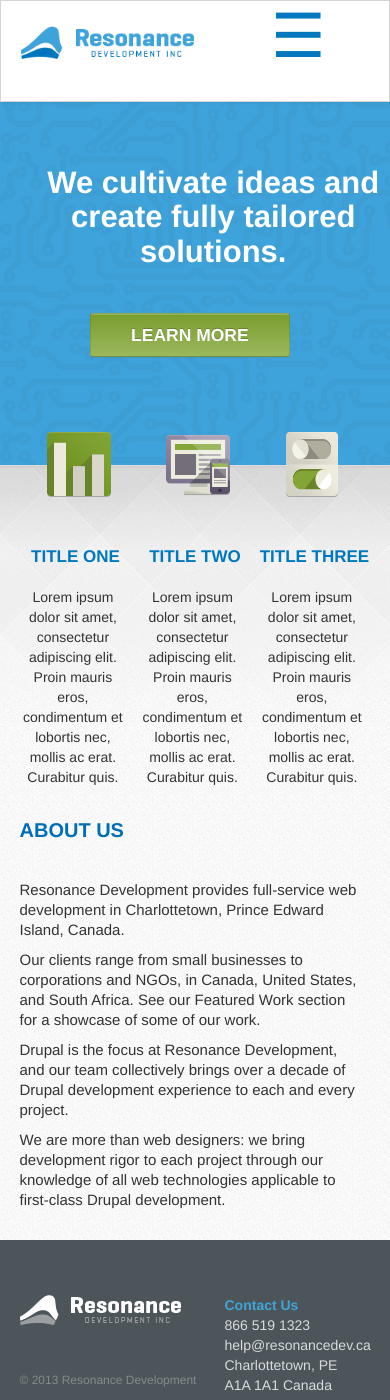
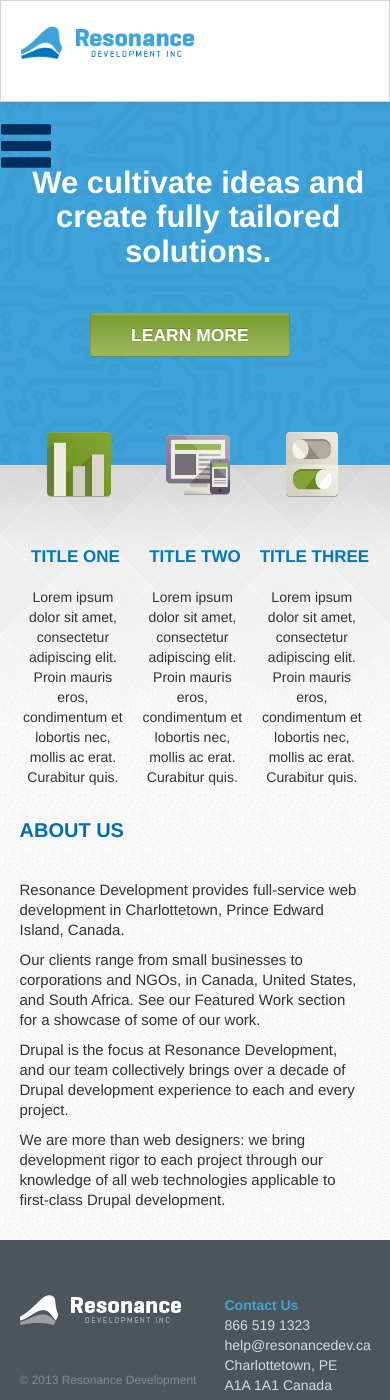
Before and after one commit to andrew-drake/resonancedev, a Jekyll site: the page built from index.md, in a window 390 px wide and 1400 px high. Built offline with Jekyll 4.4.1, drawn with Linux system fonts in a browser that asks for light colours; Markdown is read by kramdown in place of the engine named in the settings.

Commit message:
changed mobile menu to a small image

```diff
--- a/_includes/footer.html
+++ b/_includes/footer.html
@@ -41,7 +41,7 @@
 	<!-- Initialisation Code  -->
 	<script src="{{ site.baseurl }}/js/app.js"></script>
 	<script type="text/javascript">
-		$("#navMobile").addClass("js").before('<div id="menuMobile">&#9776;</div>');
+		$("#navMobile").addClass("js").before('<div id="menuMobile"><img class="footerLogo" src="{{ site.baseurl}}/img/mobile-menu-icon.png"></div>');
 		$("#menuMobile").click(function(){
 			$("#navMobile").toggle();
 		});
--- a/css/responsive.css
+++ b/css/responsive.css
@@ -221,7 +221,7 @@ margin-left: -135px;
 	.resdev-nav {display:none;}
 	.footerNav {display:none;}
 	.copyRight {margin-left: -10px;}
-	.footerLogo {margin-left: -10px;}
+	.footerLogo {padding-top:0px}
 	.contactUs{width: 150px;}
 	.footer {
 		margin-left:270px;
@@ -230,11 +230,8 @@ margin-left: -135px;
 .mobileNavBar {display:block;}
 
 #menuMobile {
-	display: block;
-	background: #FFFFFF;
-	font-size: 4.35em;
-	padding-top: 36px;
-	color: #0378be;
+	width:50px;
+	height:50px;
 }
 
 #navMobile.js {
@@ -355,11 +352,8 @@ margin-left: -135px;
 }
 .mobileNavBar {display:block;}
 #menuMobile {
-	font-size: 4.35em;
-	text-align: center;
-	padding-top: 25px;
-	color: #0378be;
-	float: left;
+	width:50px;
+	height:50px;
 }
 
 #navMobile.js {
@@ -391,7 +385,7 @@ margin-left: -135px;
 	text-align: center;
 	margin-top: 65px;
 	margin-bottom: -66px;
-	margin-left: -55px;
+	margin-left: -70px;
 }
 .aboutHome {padding-top:0px;}
 .aboutHome p {width:340px;}
```
Also changed, not shown: img/mobile-menu-icon.png (added), 16 other files.
